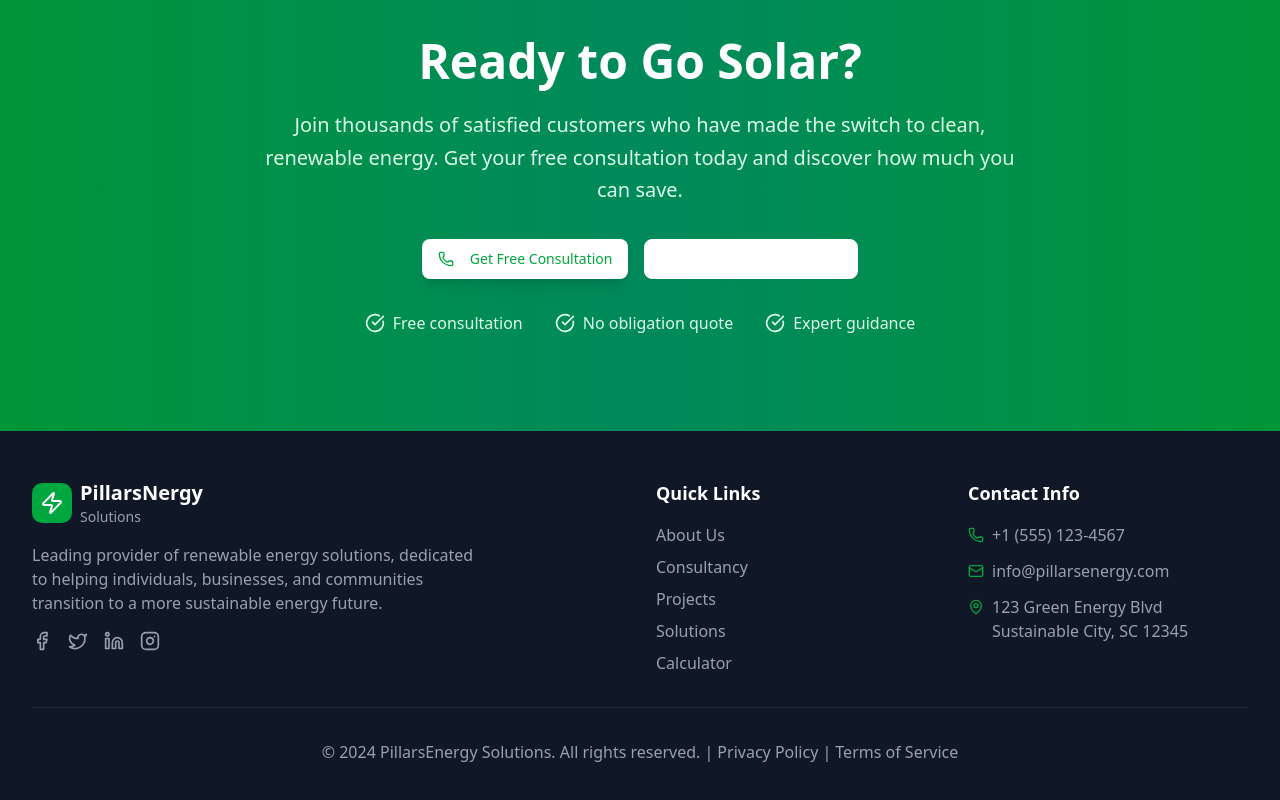
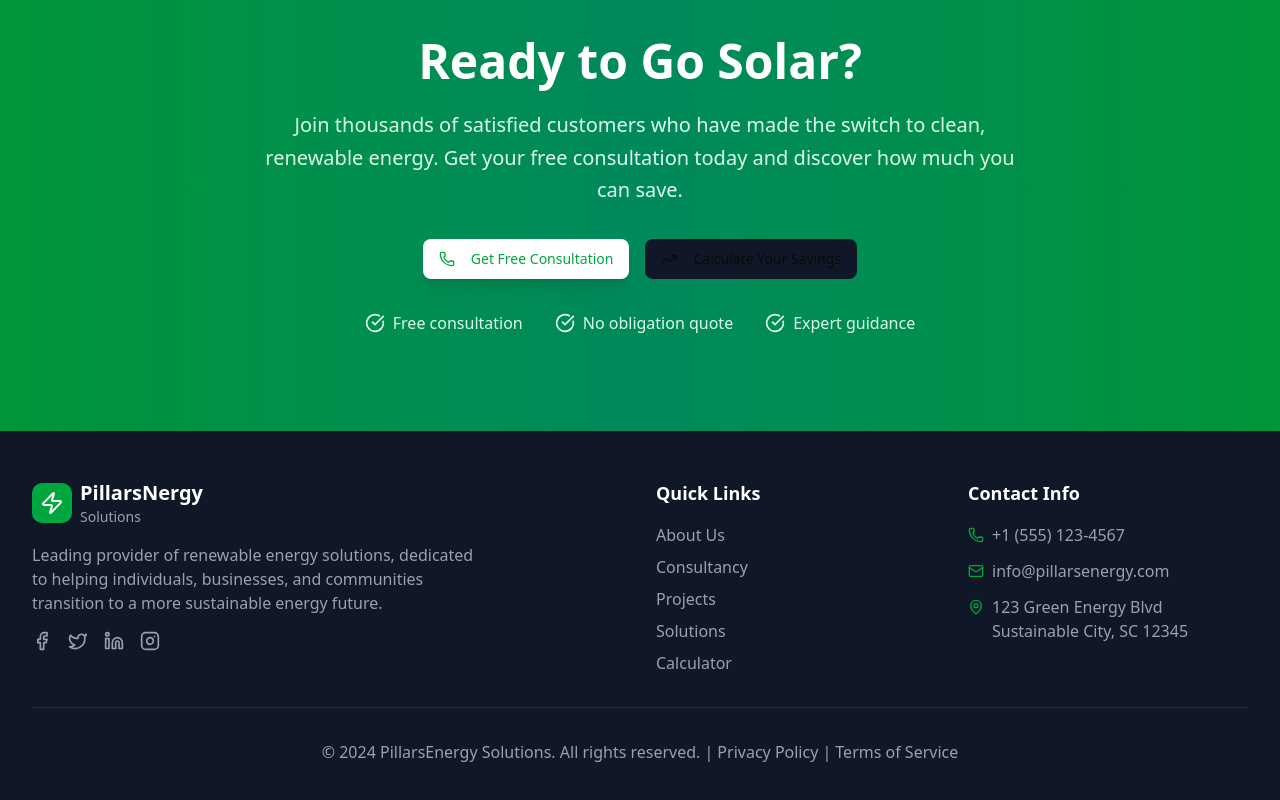
Before and after one commit to Adeyemi-Timilehin/PillarsEnergy, a React (Vite) app: page / in a window 1280 px wide. Shown: the part 3114-3914 px from the top of the page. Built offline with nearby package versions, Linux system fonts and the light colour scheme.

Commit message:
Update Home.jsx
Button color changed for the calculator

```diff
--- a/src/pages/Home.jsx
+++ b/src/pages/Home.jsx
@@ -324,7 +324,7 @@ export function Home() {
                   Get Free Consultation
                 </Link>
               </Button>
-              <Button asChild size="lg" variant="outline" className="border-white text-white hover:bg-white hover:text-green-600">
+              <Button asChild size="lg" variant="outline-primary" className="border-white bg-gray-900 hover:bg-white hover:text-green-600">
                 <Link to="/calculator" className="flex items-center">
                   <TrendingUp className="mr-2 h-5 w-5" />
                   Calculate Your Savings
```
